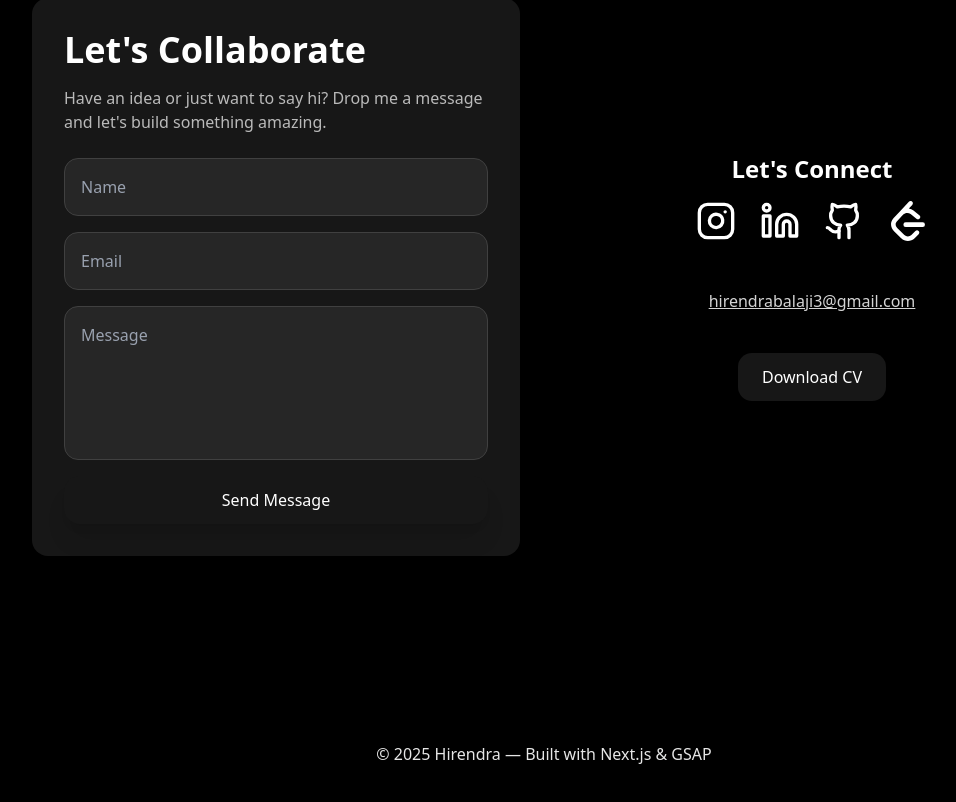
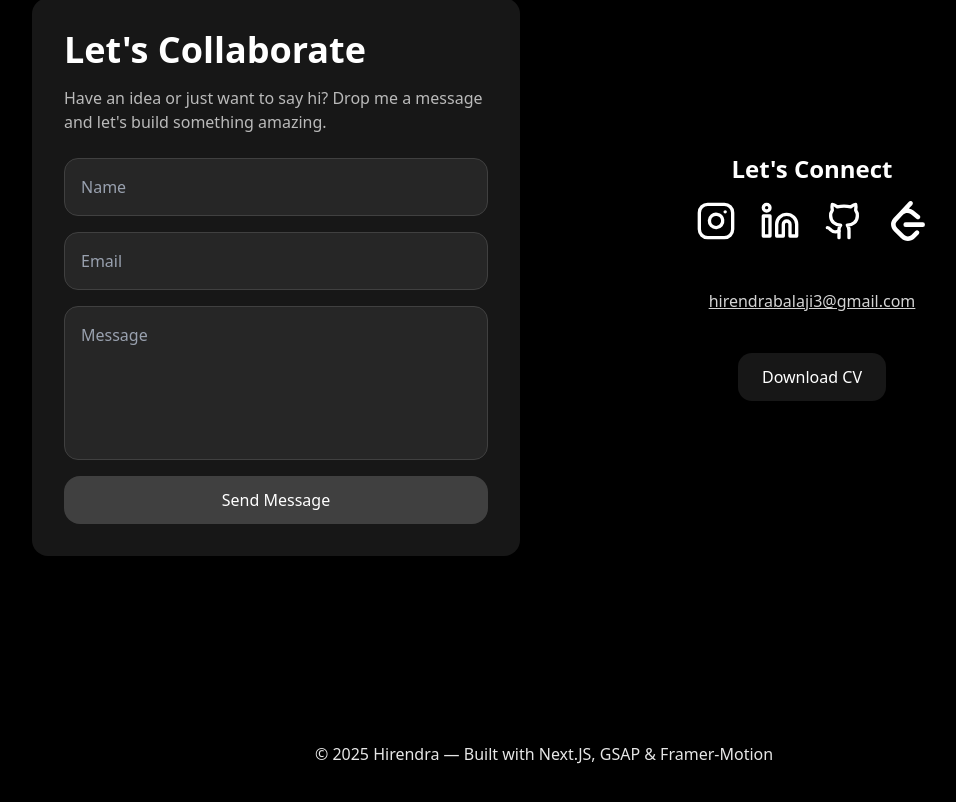
Before and after one commit to hirendra007/new_portfolio, a Next.js app: page / in a window 1280 px wide. Shown: the part 3634-4436 px from the top of the page, without its empty margins (96-1052 px from the left). Built offline with nearby package versions, Linux system fonts and the light colour scheme.

Commit message:
footer is changed

```diff
--- a/app/Sections/contact.tsx
+++ b/app/Sections/contact.tsx
@@ -154,7 +154,7 @@ export default function Contact() {
             <motion.button
               type="submit"
               disabled={status === 'sending'}
-              className="bg-primary text-white py-3 rounded-2xl shadow-xl hover:scale-105 transition-transform disabled:opacity-50"
+              className="bg-neutral-700 text-white py-3 rounded-2xl shadow-3xl hover:scale-105 transition-transform disabled:opacity-50"
               whileTap={{ scale: 0.95 }}
               transition={{ duration: 0.2 }}
             >
--- a/app/page.tsx
+++ b/app/page.tsx
@@ -32,7 +32,7 @@ export default function Home() {
       </main>
 
       <footer className="py-10 text-center  text-white/90 bg-black bottom-0 w-full">
-        © {new Date().getFullYear()} Hirendra — Built with Next.js & GSAP
+        © {new Date().getFullYear()} Hirendra — Built with Next.JS, GSAP & Framer-Motion
       </footer>
     </div>
   );
```
